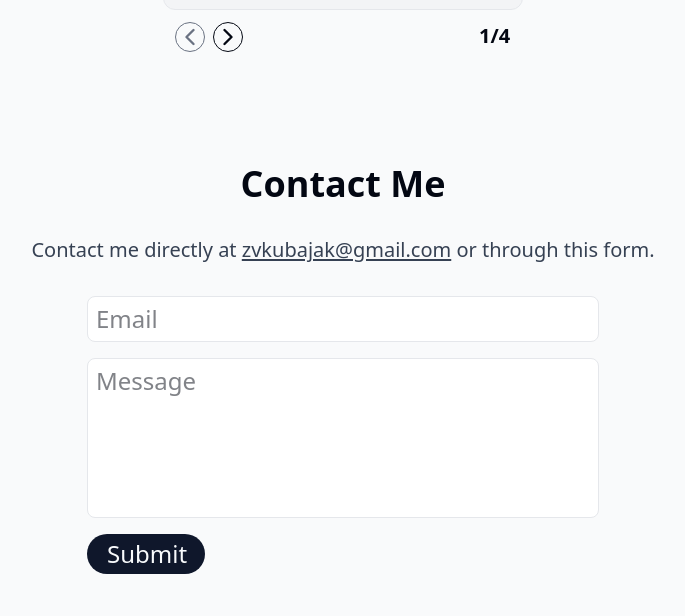
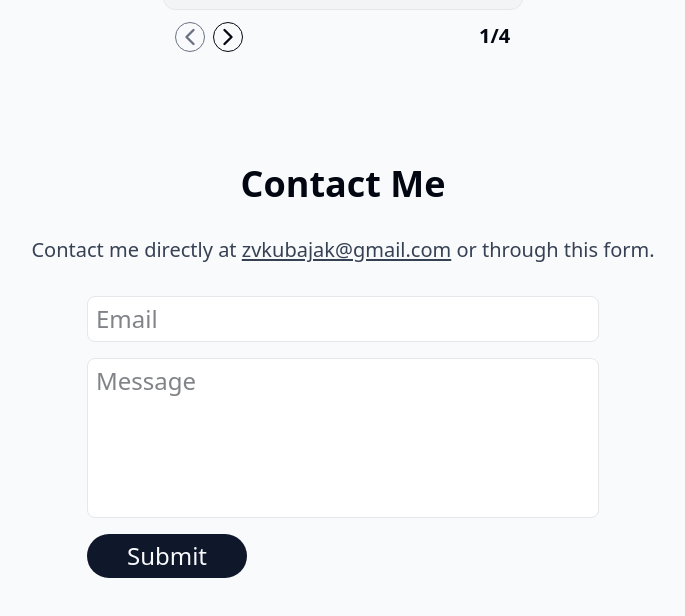
Before and after one commit to ZVKubajak/Portfolio, a React (Vite) app: page / in a window 1280 px wide. Shown: the part 4034-4650 px from the top of the page, without its empty margins (297-982 px from the left). Built offline with nearby package versions, Linux system fonts and the light colour scheme.

Commit message:
Added Submitting Ternary Logic

```diff
--- a/src/App.tsx
+++ b/src/App.tsx
@@ -10,7 +10,7 @@ function App() {
     <>
       <Header />
 
-      <main className="relative mt-32 h-[5000px]">
+      <main className="relative mt-32">
         <div className="absolute top-24 left-16 sm:left-44 md:left-60 lg:left-32 xl:left-72 2xl:left-96 -z-10 bg-rose-300 2xl:bg-rose-400 h-72 w-72 rounded-full blur-[150px] 2xl:blur-[180px]" />
         <div className="hidden lg:block absolute top-40 right-32 xl:right-72 2xl:right-96 -z-10 bg-sky-300 2xl:bg-sky-400 h-72 w-72 rounded-full blur-[200px] 2xl:blur-[240px]" />
 
--- a/src/components/Contact.tsx
+++ b/src/components/Contact.tsx
@@ -7,10 +7,13 @@ import { Send } from "lucide-react";
 
 const Contact = () => {
   const [formData, setFormData] = useState({ email: "", message: "" });
+  const [isSubmitting, setIsSubmitting] = useState(false);
 
   const handleSubmit = async (e: React.FormEvent) => {
     e.preventDefault();
+    setIsSubmitting(true);
     const success = await sendEmail(formData);
+    setIsSubmitting(false);
 
     if (success) {
       Swal.fire({
@@ -81,13 +84,19 @@ const Contact = () => {
 
         <button
           type="submit"
-          className="flex group bg-slate-900 hover:bg-slate-950 text-slate-50 rounded-full text-xl md:text-2xl 2xl:text-3xl w-26 2xl:w-41 md:w-29.5 gap-x-2 px-5 py-1 cursor-pointer outline-none focus:scale-110 hover:scale-110 active:scale-105 transition"
+          className="flex justify-center group bg-slate-900 hover:bg-slate-950 text-slate-50 rounded-full text-xl md:text-2xl 2xl:text-3xl w-32 md:w-40 2xl:w-48 gap-x-2 py-1 md:py-1.5 2xl:py-2 cursor-pointer outline-none hover:scale-110 active:scale-95 transition"
         >
-          Submit
-          <Send
-            size={20}
-            className="hidden 2xl:block opacity-75 mt-2.5 group-hover:translate-x-0.5 group-hover:-translate-y-0.5 transition"
-          />
+          {isSubmitting ? (
+            <>Submitting...</>
+          ) : (
+            <>
+              Submit
+              <Send
+                size={24}
+                className="hidden 2xl:block opacity-75 mt-2.5 group-hover:translate-x-0.5 group-hover:-translate-y-0.5 transition"
+              />
+            </>
+          )}
         </button>
       </form>
     </motion.section>
```
